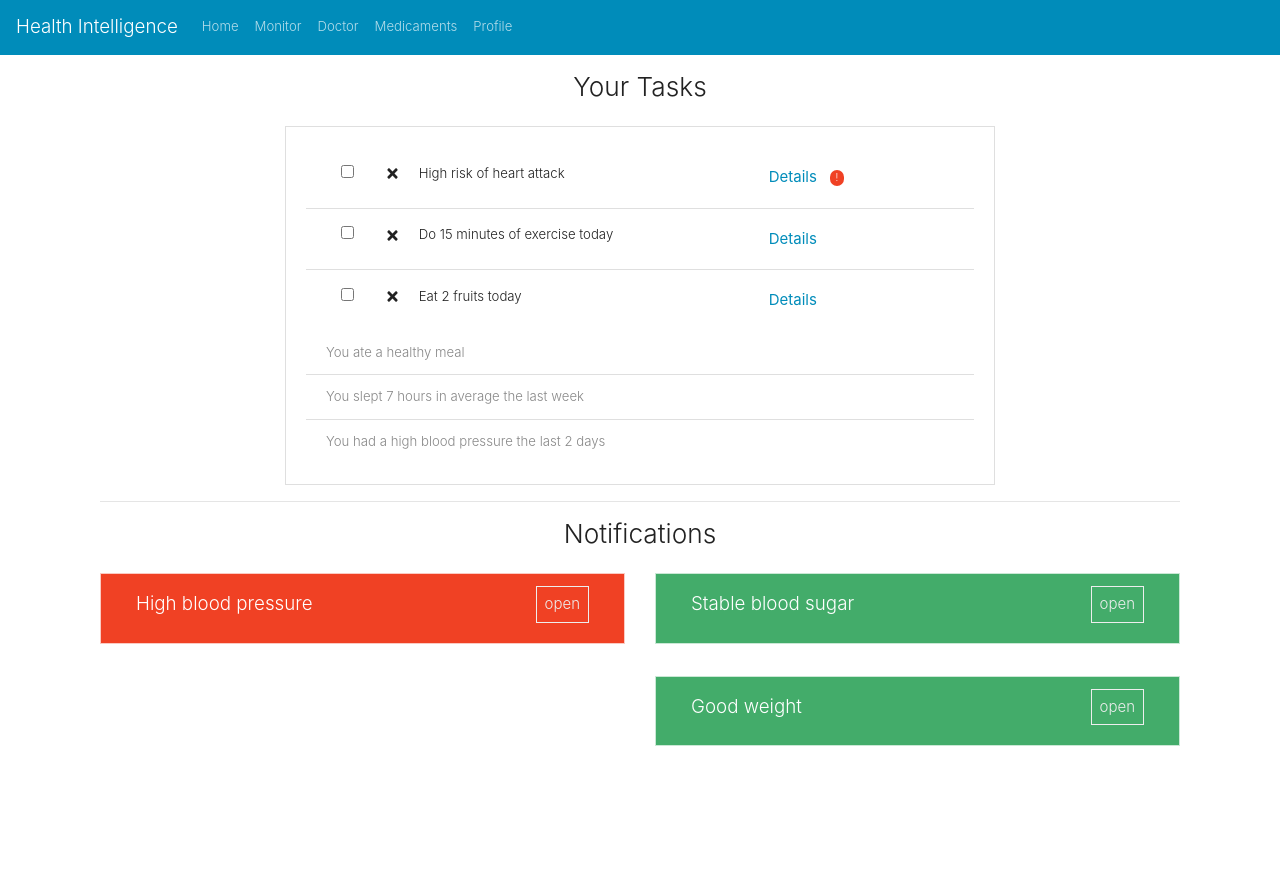
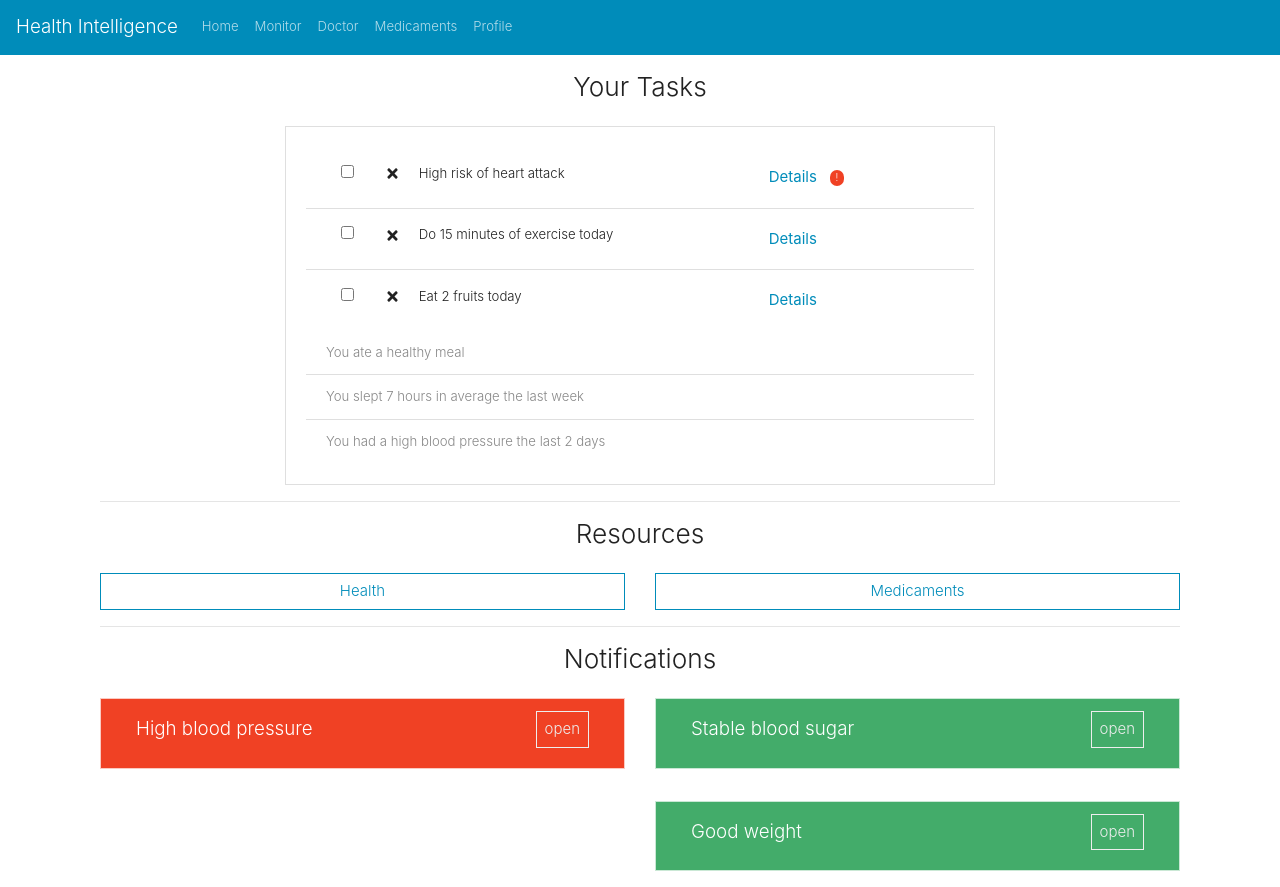
Before and after one commit to eduardvercaemer/itesm-hackathon-health-intelligence, a Next.js app: page /home in a window 1280 px wide. Before the commit the page ends 800 px from the top, so only its background shows below. Built offline with nearby package versions, Linux system fonts and the light colour scheme.

Commit message:
add: resources section in dashboard

```diff
--- a/components/main-dashboard.js
+++ b/components/main-dashboard.js
@@ -95,10 +95,10 @@ export default function MainDashboard() {
   ];
 
   // a divider and header for notification section
-  const divider = (
+  const Divider = ({ title }) => (
     <>
       <hr />
-      <h3 className="text-center">Notifications</h3>
+      <h3 className="text-center">{title}</h3>
     </>
   );
 
@@ -116,7 +116,26 @@ export default function MainDashboard() {
         </Col>
       </Row>
 
-      {divider}
+      <Divider title="Resources" />
+
+      <Row>
+        <Col xs={12} md={6} className="mt-3 mx-auto">
+          <Link passHref href="/health">
+            <Button variant="outline-primary" className="w-100">
+              Health
+            </Button>
+          </Link>
+        </Col>
+        <Col xs={12} md={6} className="mt-3 mx-auto">
+          <Link passHref href="/medicaments">
+            <Button variant="outline-primary" className="w-100">
+              Medicaments
+            </Button>
+          </Link>
+        </Col>
+      </Row>
+
+      <Divider title="Notifications" />
 
       <Accordion>
         <Row>
```
